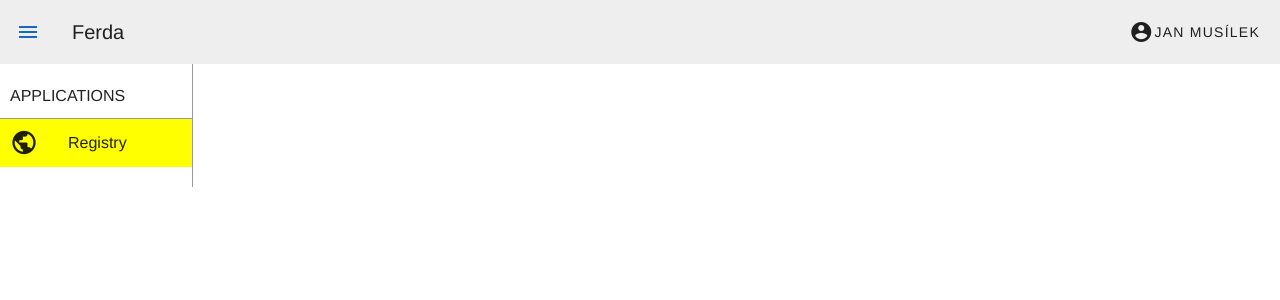
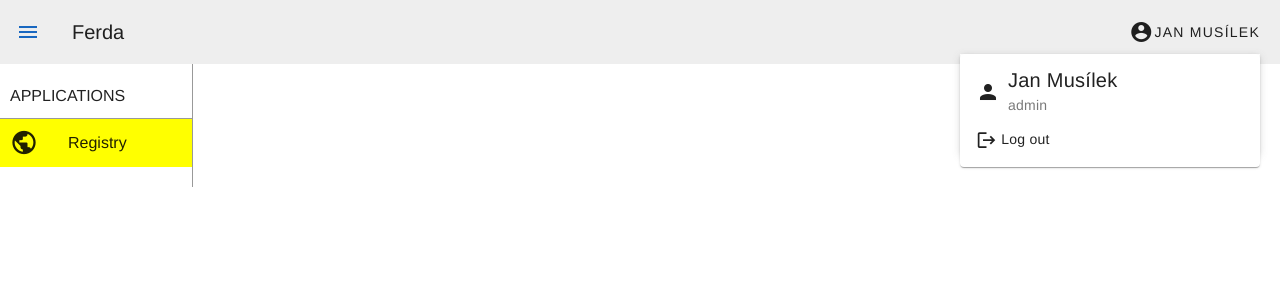
Before and after one commit to sofyasher/domain-registry, a Vue app: page / in a window 1280 px wide. Both pictures are taken after a click on the button "JAN MUSÍLEK". Shown: the top 300 px of the page. Built offline with nearby package versions, Linux system fonts and the light colour scheme; no server answers.

Commit message:
-  user info

```diff
--- /dev/null
+++ b/src/components/User-Info.vue
@@ -0,0 +1,29 @@
+<template>
+  <div class="user-info-wrapper">
+    <v-card
+      class="mx-auto"
+      max-width="300"
+      :title="USER_NAME"
+      :subtitle="USER_ROLE"
+      prepend-icon="mdi-account"
+    >
+      <v-card-text> <v-icon icon="mdi-logout"></v-icon> Log out </v-card-text>
+    </v-card>
+  </div>
+</template>
+
+<script lang="ts" setup>
+import { USER_NAME, USER_ROLE } from "@/shared/constants";
+</script>
+
+<style scoped lang="scss">
+.user-info-wrapper {
+  position: absolute;
+  top: 54px;
+  right: 20px;
+  width: 300px;
+  height: 100px;
+  box-shadow: rgba(99, 99, 99, 0.2) 0 2px 8px 0;
+  background-color: #ffffff;
+}
+</style>
--- a/src/components/layout/ToolBar.vue
+++ b/src/components/layout/ToolBar.vue
@@ -1,17 +1,26 @@
 <template>
+  <div class="position-relative">
     <v-toolbar dark>
       <v-app-bar-nav-icon color="primary"></v-app-bar-nav-icon>
       <v-toolbar-title>{{ APP_NAME }}</v-toolbar-title>
       <v-spacer></v-spacer>
-    <v-btn>
+      <v-btn @click="userInfoShown = !userInfoShown">
         <v-icon size="x-large">mdi-account-circle</v-icon>
         {{ USER_NAME }}
       </v-btn>
     </v-toolbar>
+    <template v-if="userInfoShown">
+      <user-info></user-info>
+    </template>
+  </div>
 </template>
 
 <script lang="ts" setup>
 import { APP_NAME, USER_NAME } from "@/shared/constants";
+import { ref } from "vue";
+import UserInfo from "@/components/User-Info.vue";
+
+const userInfoShown = ref<boolean>(false);
 </script>
 
 <style scoped lang="scss"></style>
--- a/src/shared/constants.ts
+++ b/src/shared/constants.ts
@@ -1,2 +1,3 @@
 export const APP_NAME = "Ferda";
 export const USER_NAME = "Jan Musílek";
+export const USER_ROLE = "admin";
--- a/src/views/HomeView.vue
+++ b/src/views/HomeView.vue
@@ -10,7 +10,7 @@
 
 <script lang="ts">
 import { defineComponent } from "vue";
-import DomainDetail from "@/components/DomainDetail.vue";
+import DomainDetail from "@/pages/DomainDetail.vue";
 import ToolbarWithSidenav from "@/components/layout/ToolbarWithSidenav.vue"; // @ is an alias to /src
 
 export default defineComponent({
```
Also changed, not shown: src/pages/DomainDetail.vue (renamed from src/components/DomainDetail.vue), 1 other file (tests, documents, lock files or other folders). Lines whose indentation alone changed are shown as unchanged.
